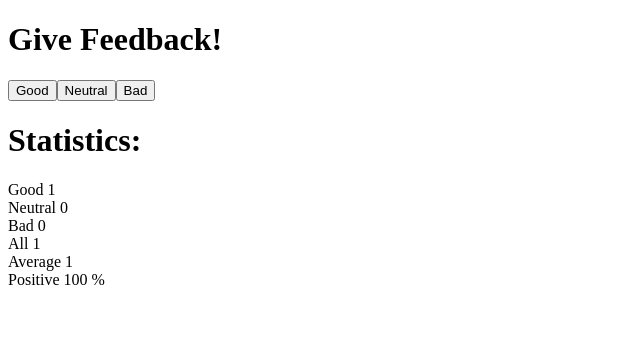
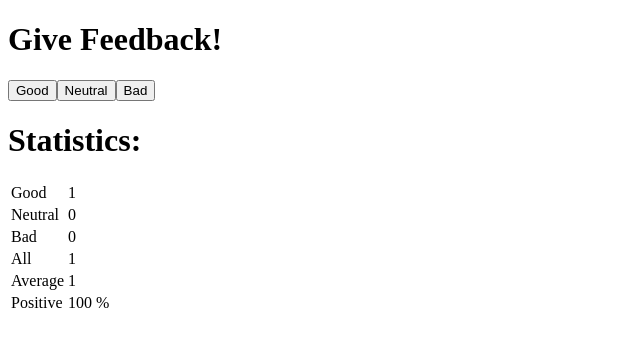
Before and after one commit to kristinakatriel/fullstack-open-university-of-helsinki, a React (Vite) app in the folder part1/unicafe/: page / in a window 1280 px wide. Both pictures are taken after a click on the button "Good". Shown: the top 346 px of the page, without its empty margins (0-640 px from the left). Built offline with nearby package versions, Linux system fonts and the light colour scheme.

Commit message:
ex 1.11 done, changed statistics into table

```diff
--- a/part1/unicafe/src/App.jsx
+++ b/part1/unicafe/src/App.jsx
@@ -7,7 +7,10 @@ const Button = ({ onClick, text }) => (
 const StatisticLine = (props) => {
   console.log(props)
   return (
-    <div>{props.text} {props.value} {props.isPercentage ? '%' : ''} </div>
+    <tr>
+      <td>{props.text}</td>
+      <td>{props.value} {props.isPercentage ? '%' : ''}</td>
+    </tr>
   )
 }
 
@@ -24,12 +27,16 @@ const Statistics = (props) => {
   return (
     <div>
       <h1>Statistics:</h1>
+      <table>
+        <tbody>
           <StatisticLine text="Good" value={props.good} />
           <StatisticLine text="Neutral" value={props.neutral} />
           <StatisticLine text="Bad" value={props.bad} />
           <StatisticLine text="All" value={props.all} />
           <StatisticLine text="Average" value={props.average} />
           <StatisticLine text="Positive" value={props.positive} isPercentage={true}/>
+        </tbody>
+      </table>
     </div>
   )
 }
```
Lines whose indentation alone changed are shown as unchanged.
